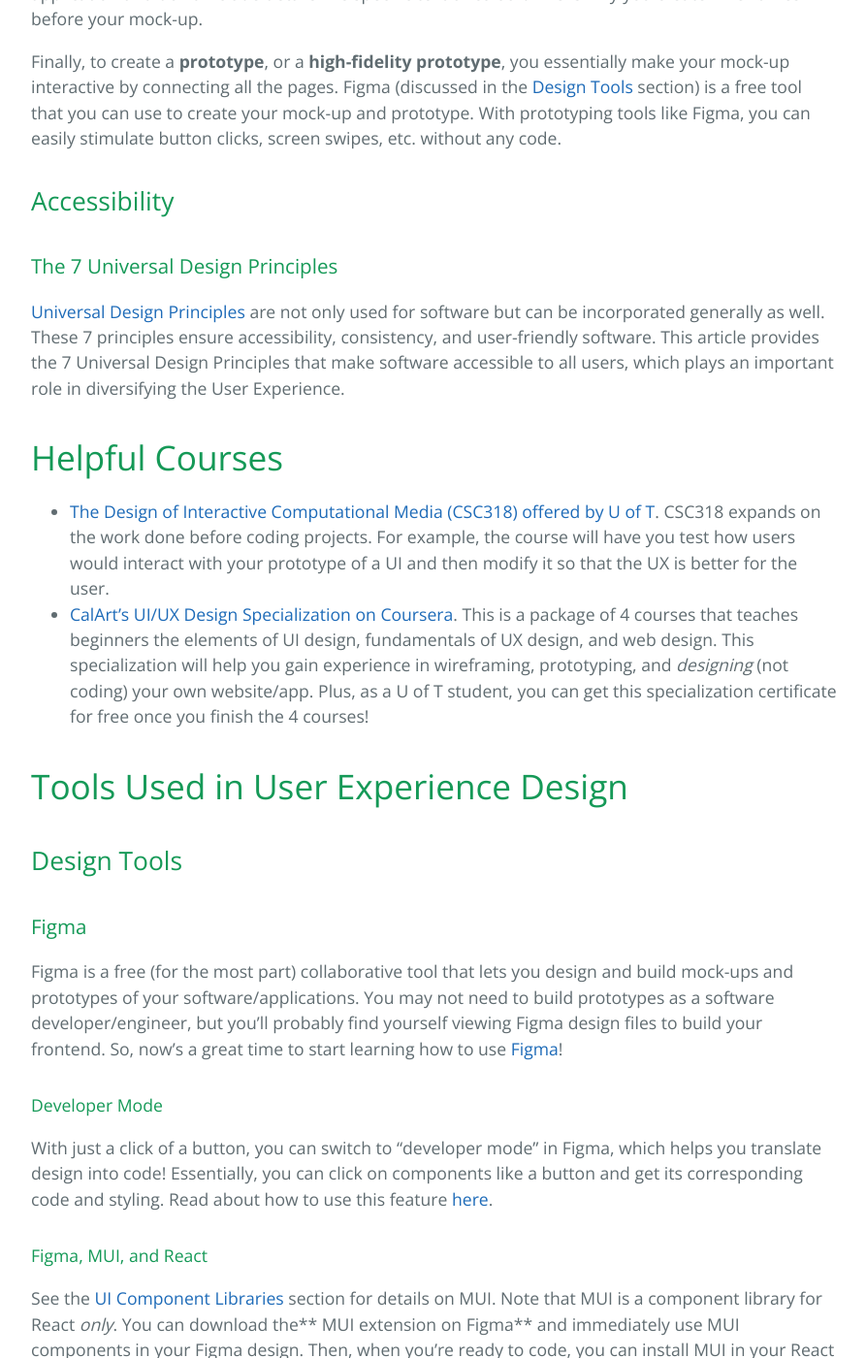
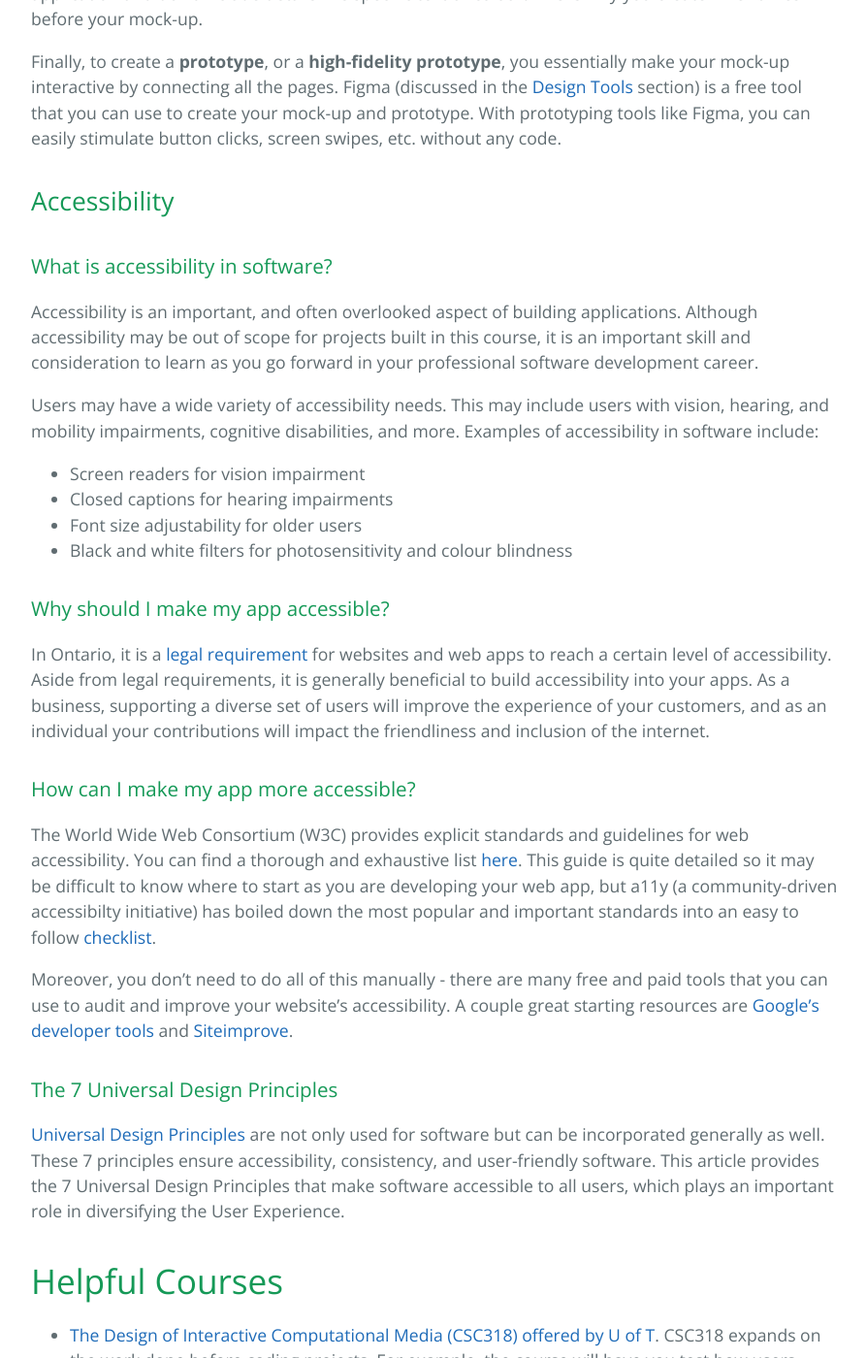
Before and after one commit to learning-software-engineering/learning-software-engineering.github.io, a Jekyll site: the page built from Topics/User_Experience.md, in a window 1280 px wide and 1400 px high, scrolled down 7138 px. Shown: the whole window at 97% size, without its empty margins (192-1085 px from the left). Built offline with Jekyll 4.4.1, drawn with Linux system fonts in a browser that asks for light colours; our own code applies the rules of GitHub Pages for plain Markdown files.

Commit message:
Accessbility write-up

```diff
--- a/Topics/User_Experience.md
+++ b/Topics/User_Experience.md
@@ -177,6 +177,26 @@
 Finally, to create a **prototype**, or a **high-fidelity prototype**, you essentially make your mock-up interactive by connecting all the pages. Figma (discussed in the [Design Tools](https://learning-software-engineering.github.io/Topics/User_Experience.html#figma) section) is a free tool that you can use to create your mock-up and prototype. With prototyping tools like Figma, you can easily stimulate button clicks, screen swipes, etc. without any code.
 
 ## Accessibility
+
+### What is accessibility in software?
+Accessibility is an important, and often overlooked aspect of building applications. Although accessibility may be out of scope for projects built in this course, it is an important skill and consideration to learn as you go forward in your professional software development career.
+
+Users may have a wide variety of accessibility needs. This may include users with vision, hearing, and mobility impairments, cognitive disabilities, and more. Examples of accessibility in software include:
+* Screen readers for vision impairment
+* Closed captions for hearing impairments
+* Font size adjustability for older users
+* Black and white filters for photosensitivity and colour blindness
+
+### Why should I make my app accessible?
+
+In Ontario, it is a [legal requirement](https://www.ontario.ca/page/how-make-websites-accessible) for websites and web apps to reach a certain level of accessibility. Aside from legal requirements, it is generally beneficial to build accessibility into your apps. As a business, supporting a diverse set of users will improve the experience of your customers, and as an individual your contributions will impact the friendliness and inclusion of the internet.
+
+### How can I make my app more accessible?
+The World Wide Web Consortium (W3C) provides explicit standards and guidelines for web accessibility. You can find a thorough and exhaustive list [here](https://www.w3.org/WAI/standards-guidelines/). This guide is quite detailed so it may be difficult to know where to start as you are developing your web app, but a11y (a community-driven accessibilty initiative) has boiled down the most popular and important standards into an easy to follow [checklist](https://www.a11yproject.com/checklist/).
+
+Moreover, you don’t need to do all of this manually - there are many free and paid tools that you can use to audit and improve your website’s accessibility. A couple great starting resources are [Google’s developer tools](https://developer.chrome.com/docs/lighthouse/accessibility/) and [Siteimprove](https://www.siteimprove.com/).
+
+
 ### The 7 Universal Design Principles
 
 [Universal Design Principles](https://www.buffalo.edu/access/help-and-support/topic3/universaldesignprinciples.html) are not only used for software but can be incorporated generally as well. These 7 principles ensure accessibility, consistency, and user-friendly software.
```
